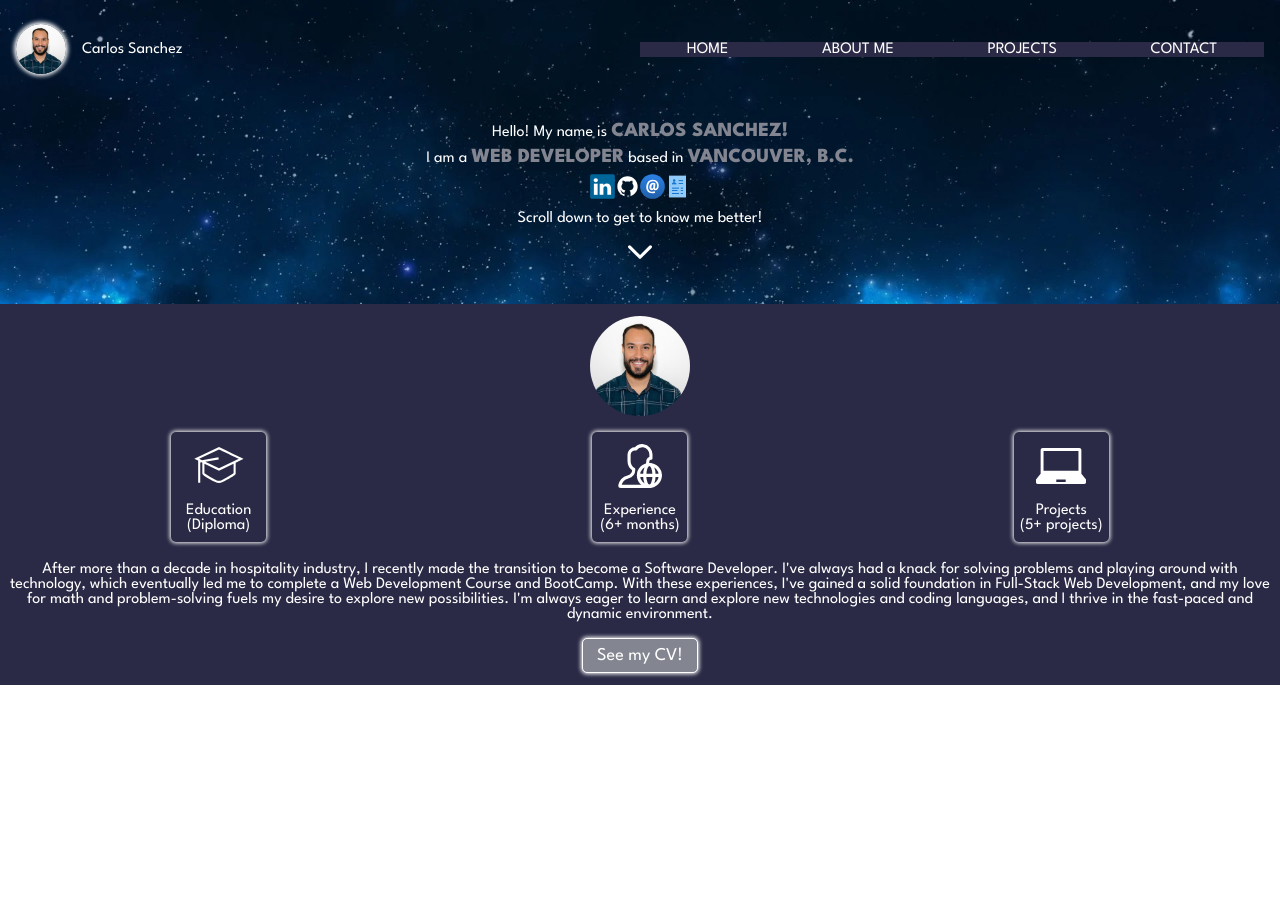
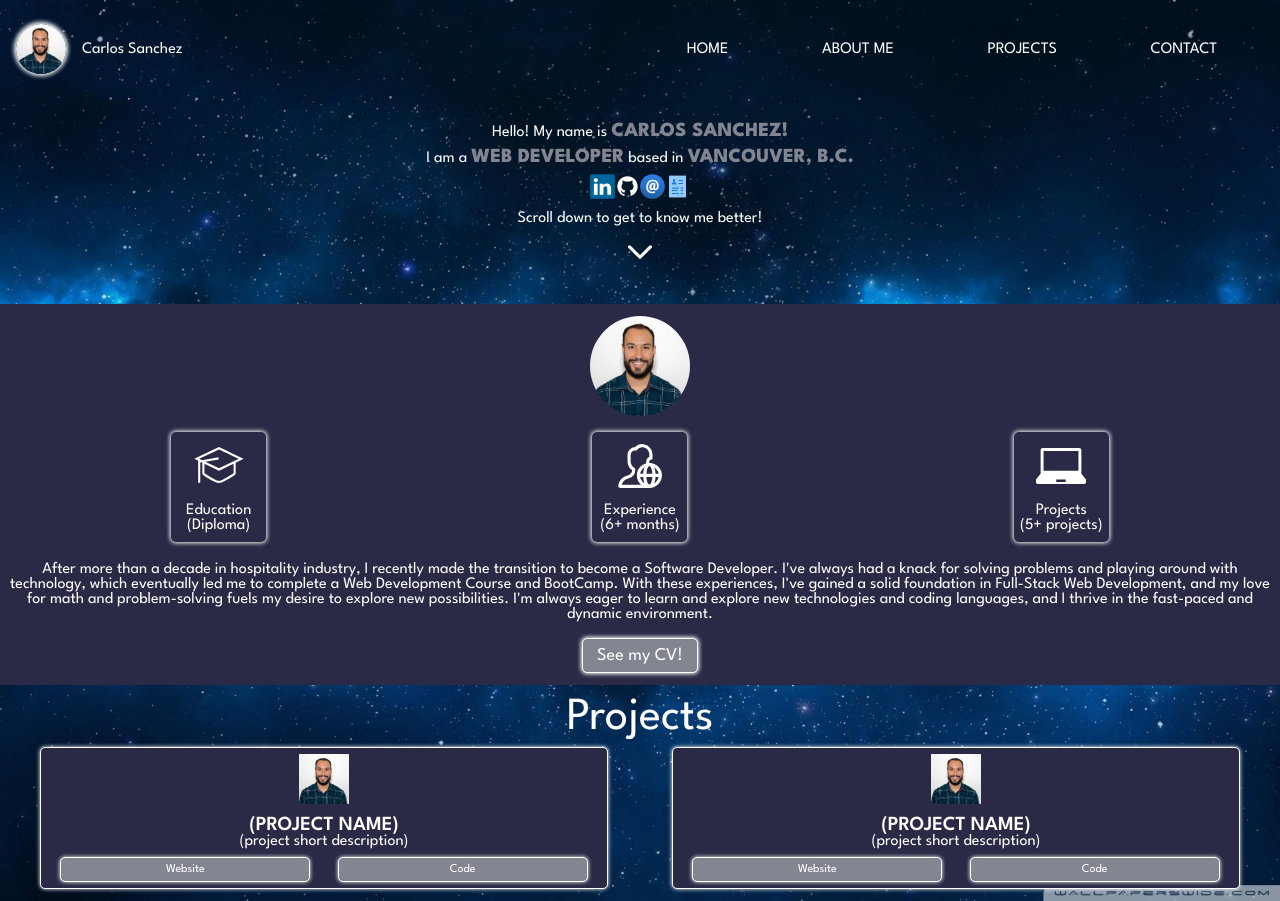
Before and after one commit to cmsanchezg/carlos-dev-portfolio, a React (Create React App) app: page / in a window 1280 px wide. Before the commit the page ends 800 px from the top, so only its background shows below. Built offline with nearby package versions, Linux system fonts and the light colour scheme.

Commit message:
create project section (jsx and scss), pending to change img on each card, name of project and description

```diff
--- a/src/components/AboutMe/AboutMe.jsx
+++ b/src/components/AboutMe/AboutMe.jsx
@@ -37,8 +37,8 @@ function AboutMe() {
                     learn and explore new technologies and coding languages, and I thrive in the fast-paced and dynamic environment.
                 </p>
             </div>
-            <Link>
-                <button className='aboutMe__cv'>See my CV!</button>
+            <Link className='aboutMe__link__cv'>
+                <button className='aboutMe__button__cv'>See my CV!</button>
             </Link>
 
         </article>
--- a/src/components/AboutMe/AboutMe.scss
+++ b/src/components/AboutMe/AboutMe.scss
@@ -46,10 +46,11 @@
         margin-bottom: 16px;
     }
 
-    &__cv {
+    &__button__cv {
+        background-color: $gray;
+        border: none;
         color: $white;
         font-size: 18px;
-        background-color: $gray;
         padding: 8px 14px;
         border: 1px $white solid;
         border-radius: 5px;
--- a/src/components/Header/Header.scss
+++ b/src/components/Header/Header.scss
@@ -114,6 +114,7 @@
                 flex-direction: row;
                 justify-content: space-around;
                 box-shadow: none;
+                background-color: transparent;
             }
         }
     }
--- a/src/components/Hero/Hero.scss
+++ b/src/components/Hero/Hero.scss
@@ -12,7 +12,7 @@ span {
     display: flex;
     flex-direction: column;
     gap: 8px;
-    padding: 8px 12px;
+    padding: 12px 8px;
     text-align: center;
     color: $white;
     @include tablet {
--- /dev/null
+++ b/src/components/Projects/Projects.jsx
@@ -0,0 +1,50 @@
+import './Projects.scss';
+import headshot from '../../assets/images/carlos-sanchez-image.jpeg';
+import { Link } from 'react-router-dom';
+
+function Projects() {
+    return (
+        <article className='projects'>
+            <p className='projects__header'>Projects</p>
+
+            <div className='projects__cards'>
+                <div className='projects__card'>
+                    <div>
+                        <img className='projects__card__image' src={headshot} alt="project" />
+                    </div>
+                    <div className='projects__card__text'>
+                        <p className='projects__card__title'>(project name)</p>
+                        <p className='projects__card__description'>(project short description)</p>
+                    </div>
+                    <div className='projects__card__buttons'>
+                        <Link className='projects__card__link'>
+                            <button className='projects__card__button'>Website</button>
+                        </Link>
+                        <Link className='projects__card__link'>
+                            <button className='projects__card__button'>Code</button>
+                        </Link>
+                    </div>
+                </div>
+                <div className='projects__card'>
+                    <div>
+                        <img className='projects__card__image' src={headshot} alt="project" />
+                    </div>
+                    <div className='projects__card__text'>
+                        <p className='projects__card__title'>(project name)</p>
+                        <p className='projects__card__description'>(project short description)</p>
+                    </div>
+                    <div className='projects__card__buttons'>
+                        <Link className='projects__card__link'>
+                            <button className='projects__card__button'>Website</button>
+                        </Link>
+                        <Link className='projects__card__link'>
+                            <button className='projects__card__button'>Code</button>
+                        </Link>
+                    </div>
+                </div>
+            </div>
+        </article>
+    );
+}
+
+export default Projects;
--- /dev/null
+++ b/src/components/Projects/Projects.scss
@@ -0,0 +1,81 @@
+@use '../../styles/partials/variables' as *;
+@use '../../styles/partials/mixins' as *;
+
+.projects {
+    padding: 12px 8px;
+    background-image: url(../../assets/images/stars_with_clouds.webp);
+    background-position: bottom;
+    background-repeat: no-repeat;
+    background-size: cover;
+    color: $white;
+
+    &__header {
+        font-size: 46px;
+        text-align: center;
+        margin-bottom: 8px;
+    }
+
+    &__cards {
+        display: flex;
+        justify-content: space-around;
+    }
+
+    &__card {
+        width: 45%;
+        padding: 6px;
+        display: flex;
+        flex-direction: column;
+        align-items: center;
+        justify-content: space-between;
+        gap: 8px;
+        border: 1px solid;
+        border-radius: 5px;
+        background-color: $background-primary;
+        box-shadow: $white 0px 0px 4px 0px;
+    }
+
+    &__card__image {
+        width: 50px;
+        height: 50px;
+    }
+
+    &__card__text {
+        text-align: center;
+    }
+
+    &__card__title {
+        font-size: 20px;
+        font-weight: 600;
+        text-transform: uppercase;
+    }
+
+    &__card__description {
+        font-size: 16px;
+    }
+
+    &__card__buttons {
+        width: 100%;
+        display: flex;
+        justify-content: space-around;
+    }
+
+    &__card__link {
+        width: 45%;
+    }
+
+    &__card__button {
+        background-color: $gray;
+        border: none;
+        color: $white;
+        font-size: 12px;
+        width: 100%;
+        padding: 6px 0px;
+        border: 1px $white solid;
+        border-radius: 5px;
+        cursor: pointer;
+        box-shadow: $white 0px 0px 4px 0px;
+        &:hover {
+            box-shadow: $white 0px 0px 4px 3px;
+        }
+    }
+}
--- a/src/pages/HomePage/HomePage.jsx
+++ b/src/pages/HomePage/HomePage.jsx
@@ -3,6 +3,7 @@ import '../HomePage/HomePage.scss';
 import Header from "../../components/Header/Header";
 import Hero from "../../components/Hero/Hero";
 import AboutMe from '../../components/AboutMe/AboutMe';
+import Projects from '../../components/Projects/Projects';
 
 function HomePage() {
     return (
@@ -12,6 +13,7 @@ function HomePage() {
             <Hero/>
         </section>
         <AboutMe/>
+        <Projects/>
         </>
     );
 }
```
